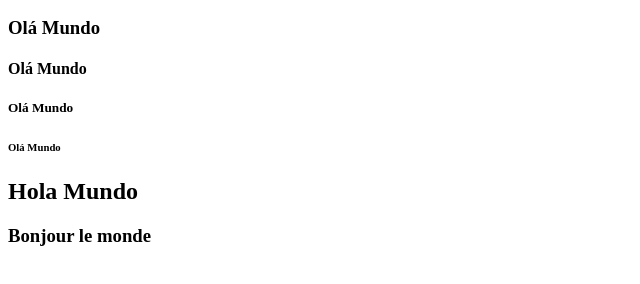
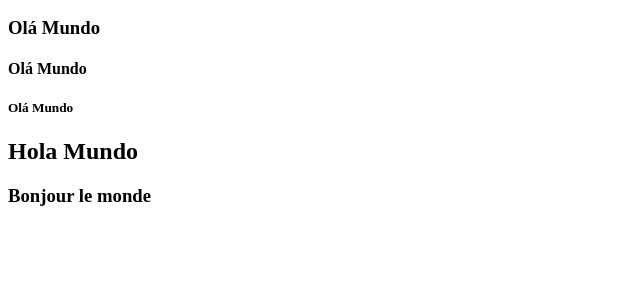
Before and after one commit to Gestao-de-Performance/conteudo-visto-em-aula-MagoUnintese, a plain HTML site: page index.html in a window 1280 px wide. Shown: the part 110-394 px from the top of the page, without its empty margins (0-640 px from the left). Drawn offline with Linux system fonts and the light colour scheme.

Commit message:
Update index.html

```diff
--- a/index.html
+++ b/index.html
@@ -15,7 +15,6 @@
             <h3>Olá Mundo</h3>
             <h4>Olá Mundo</h4>
             <h5>Olá Mundo</h5>
-            <h6>Olá Mundo</h6>
             <div>
                 <h2>Hola Mundo</h2>
                 <h3>Bonjour le monde</h3>
```
